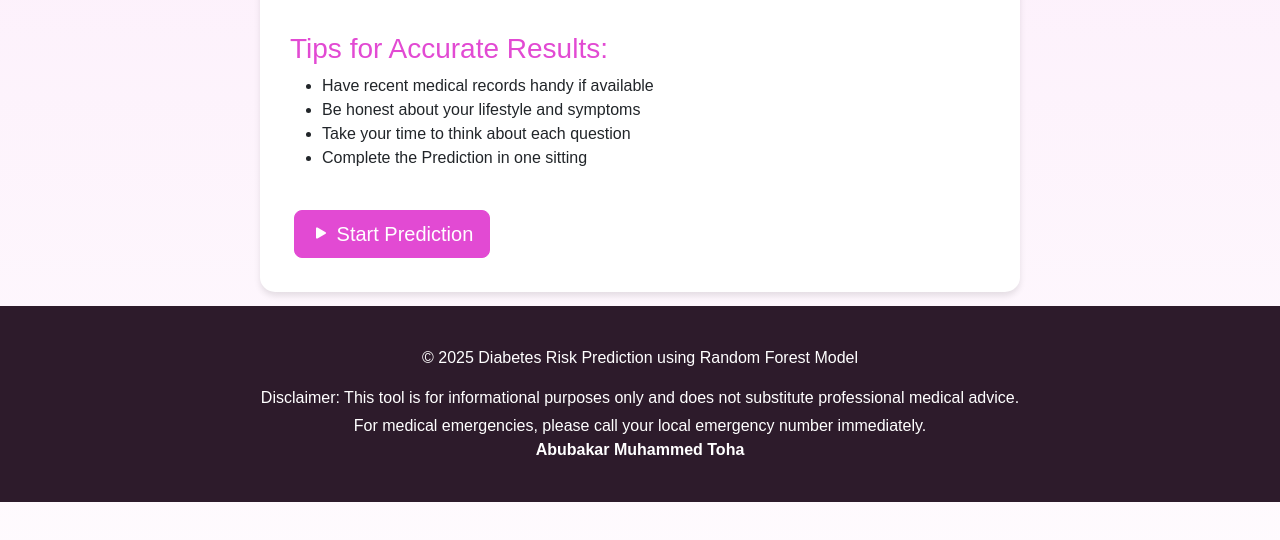
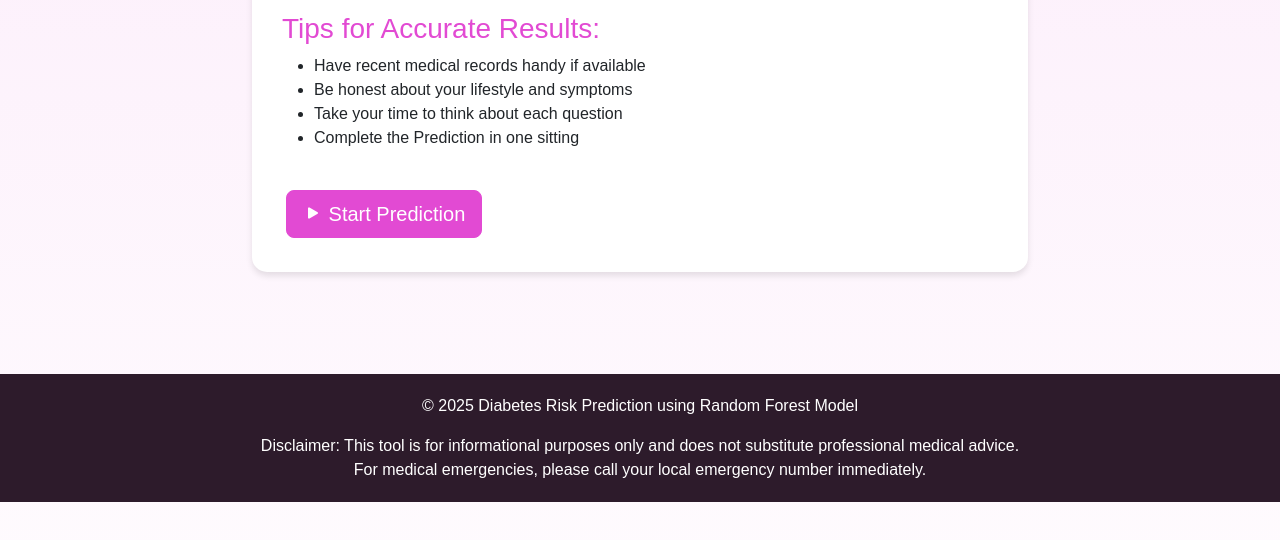
Before and after one commit to Boy2700/Random-forest-diabetes-predictions, a plain HTML site: page index.html in a window 1280 px wide. Shown: the part 298-838 px from the top of the page. Drawn offline with nearby package versions, Linux system fonts and the light colour scheme.

Commit message:
ui corrected

```diff
--- a/index.html
+++ b/index.html
@@ -99,13 +99,13 @@
     <footer class="text-center">
         <div class="container">
             <p>&copy; 2025 Diabetes Risk Prediction using Random Forest Model</p>
-            <p class="mb-1">
+            <p class="mb-0">
                 Disclaimer: This tool is for informational purposes only and does not substitute professional medical advice.
             </p>
             <p class="mb-0">
                 For medical emergencies, please call your local emergency number immediately.
             </p>
-            <b>Abubakar Muhammed Toha</b>
+
         </div>
     </footer>
 
--- a/style.css
+++ b/style.css
@@ -13,7 +13,7 @@ body {
 
 .container {
     max-width: 800px;
-    padding: 20px;
+
 }
 
 /* Updated heading colors */
```
